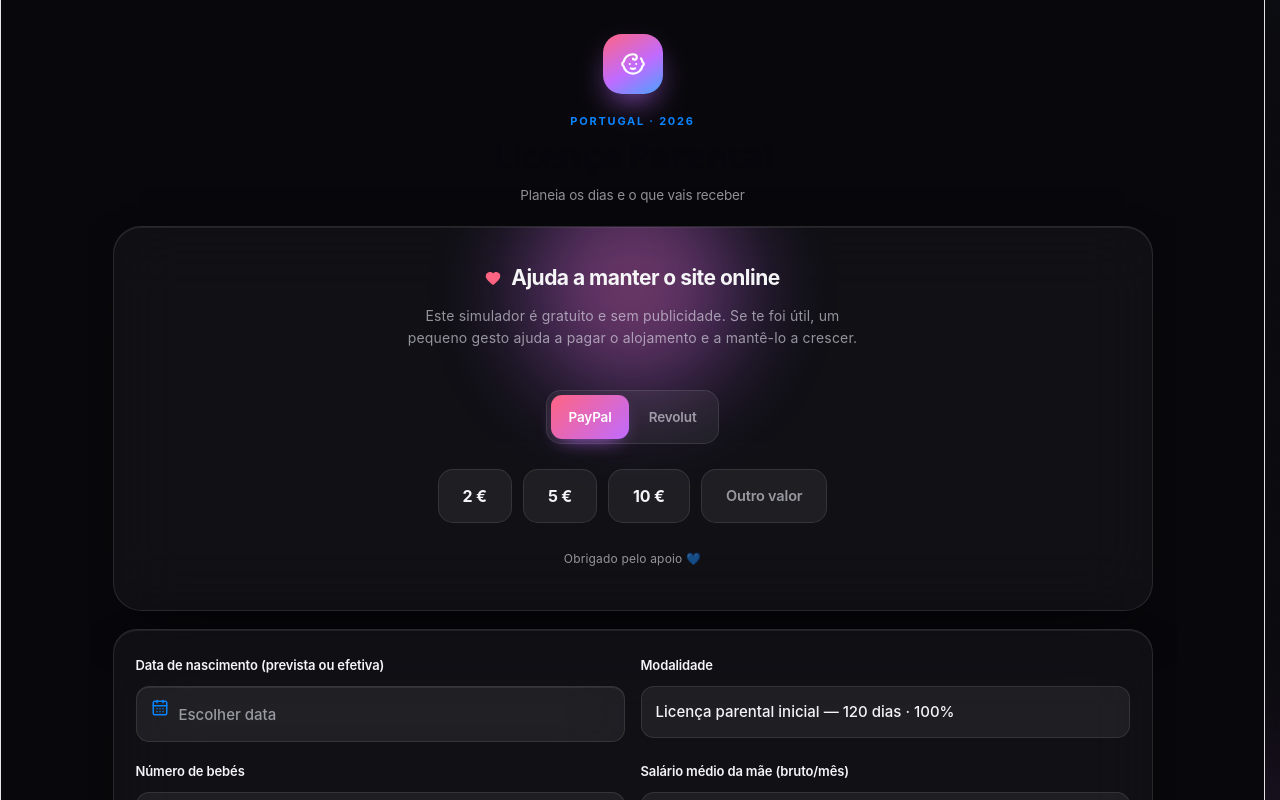
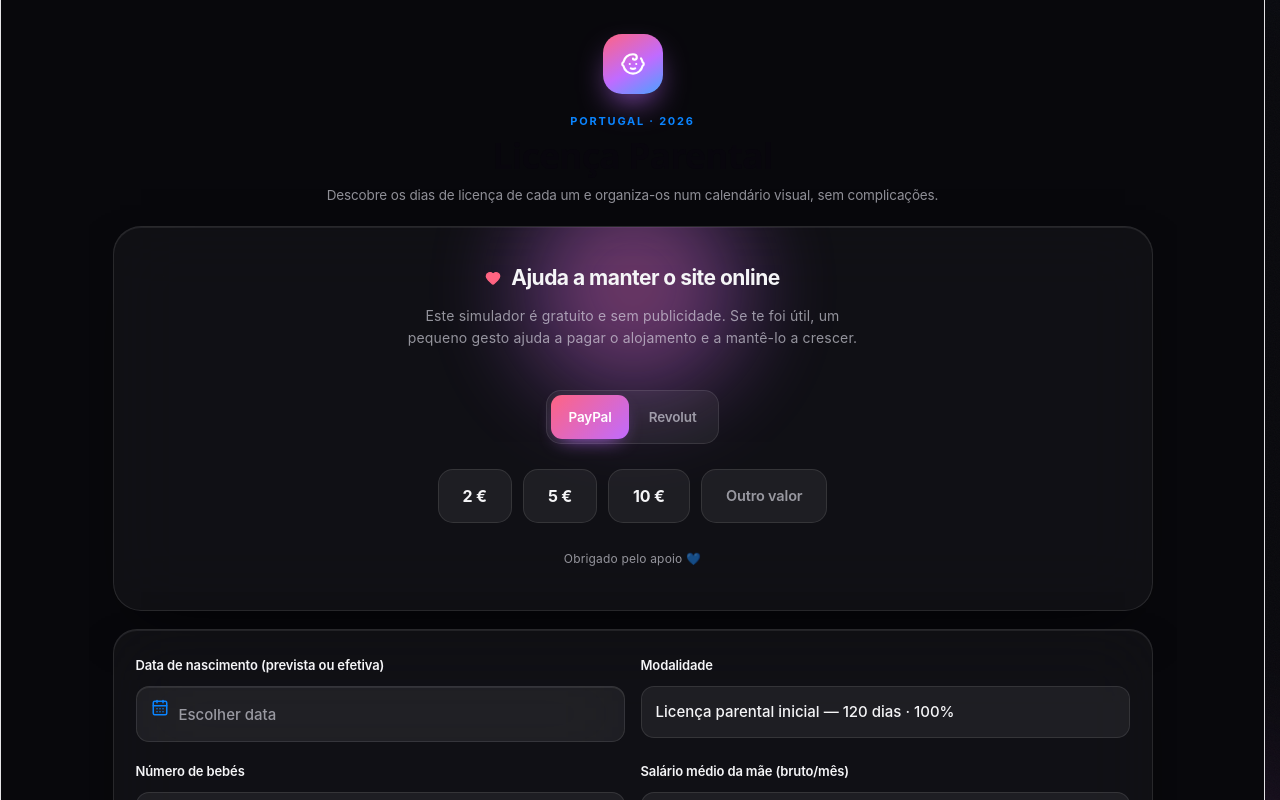
Before and after one commit to jonymtfca/simulador-licen-a-parental, a React (Vite) app: page / in a window 1280 px wide. Shown: the top 800 px of the page. Built offline with nearby package versions, Linux system fonts and the light colour scheme.

Commit message:
Title improvement - Phrasing enhanced

```diff
--- a/src/App.tsx
+++ b/src/App.tsx
@@ -498,7 +498,7 @@ export default function App() {
         <div className="logo"><Baby size={26} /></div>
         <span className="eyebrow">Portugal · 2026</span>
         <h1>Licença Parental</h1>
-        <p>Planeia os dias e o que vais receber</p>
+        <p>Descobre os dias de licença de cada um e organiza-os num calendário visual, sem complicações.</p>
       </header>
 
       <DonateSection />
```
